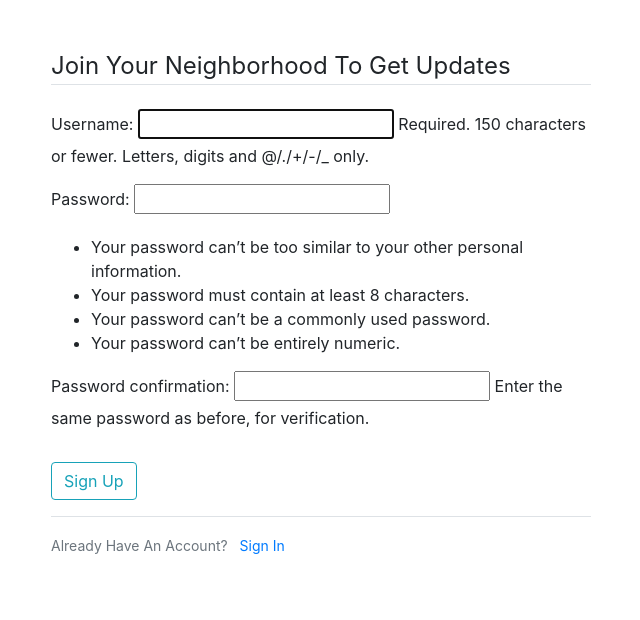
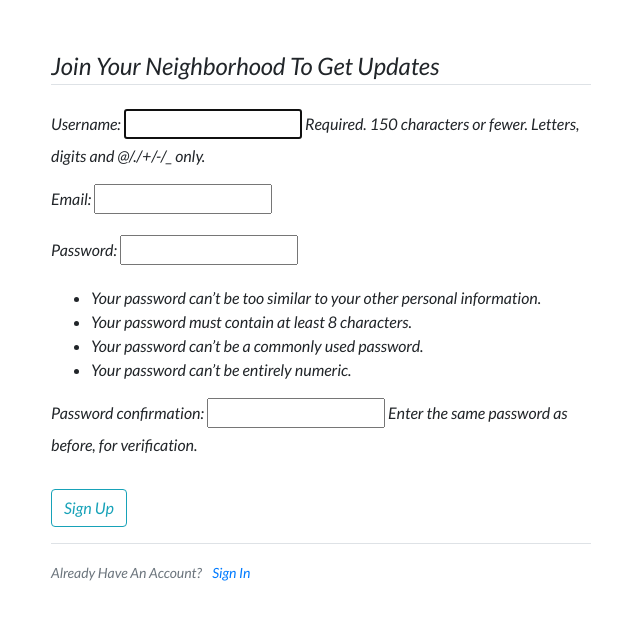
Before and after one commit to tomito26/neighborhood, a Django app: page /register/ in a window 1280 px wide. Shown: the top 620 px of the page, without its empty margins (319-959 px from the left). Run offline with Django 3.2, Linux system fonts and the light colour scheme; some libraries are stand-ins or nearby versions.

Commit message:
installed crispy forms property for styling the authentication forms

```diff
--- a/neighborhood/settings.py
+++ b/neighborhood/settings.py
@@ -71,7 +71,8 @@ INSTALLED_APPS = [
     'django.contrib.messages',
     'django.contrib.staticfiles',
     'users.apps.UsersConfig',
-    'bootstrap4'
+    'bootstrap4',
+    'crispy_forms',
 ]
 
 MIDDLEWARE = [
@@ -157,4 +158,6 @@ cloudinary.config(
     api_secret = config('API_SECRET')
 )
 
+CRISPY_TEMPLATE_PACK = 'bootstrap4'
+
 django_heroku.settings(locals())
--- /dev/null
+++ b/users/form.py
@@ -0,0 +1,11 @@
+from django import forms
+from django.contrib.auth.models import User
+from django.contrib.auth.forms import UserCreationForm
+from django.forms import fields
+
+class UserRegisterForm(UserCreationForm):
+    email = forms.EmailField()
+
+    class Meta:
+        model = User
+        fields = ['username','email','password1','password2']
--- /dev/null
+++ b/users/static/css/baseusers.css
@@ -0,0 +1,4 @@
+body{
+    font-family: 'Lato',sans-serif;
+
+}
--- a/users/templates/users/base.html
+++ b/users/templates/users/base.html
@@ -8,6 +8,8 @@
     <title>Registration</title>
     {% block styles %}
         {% bootstrap_css %}
+        <link href="https://fonts.googleapis.com/css2?family=Lato:ital@1&display=swap" rel="stylesheet">
+        <link rel="stylesheet" href="{% static 'css/baseusers.css' %}">
     {% endblock %}
 </head>
 <body>
--- a/users/views.py
+++ b/users/views.py
@@ -1,19 +1,19 @@
 from django.http import request
 from django.shortcuts import render,redirect
-from django.contrib.auth.forms import UserCreationForm
 from django.contrib import messages
+from .form import UserRegisterForm
 
 #   Create your views here.
 def register(request):
     if request.method =='POST':
-        form = UserCreationForm(request.POST)
+        form = UserRegisterForm(request.POST)
         if form.is_valid():
             form.save()
             username = form.cleaned_data.get('username')
             messages.success(request,f'Account created for {username}!')
             return redirect('home')
     else:
-        form =UserCreationForm()
+        form =UserRegisterForm()
     return render(request,'users/register.html', {'form':form})
 
 def home(request):
```
